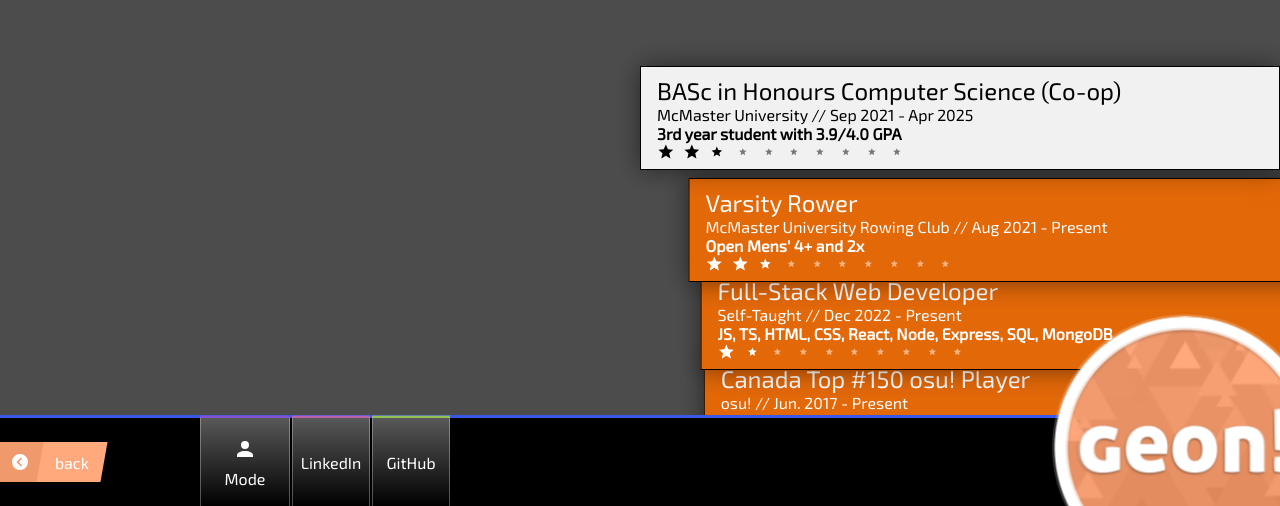
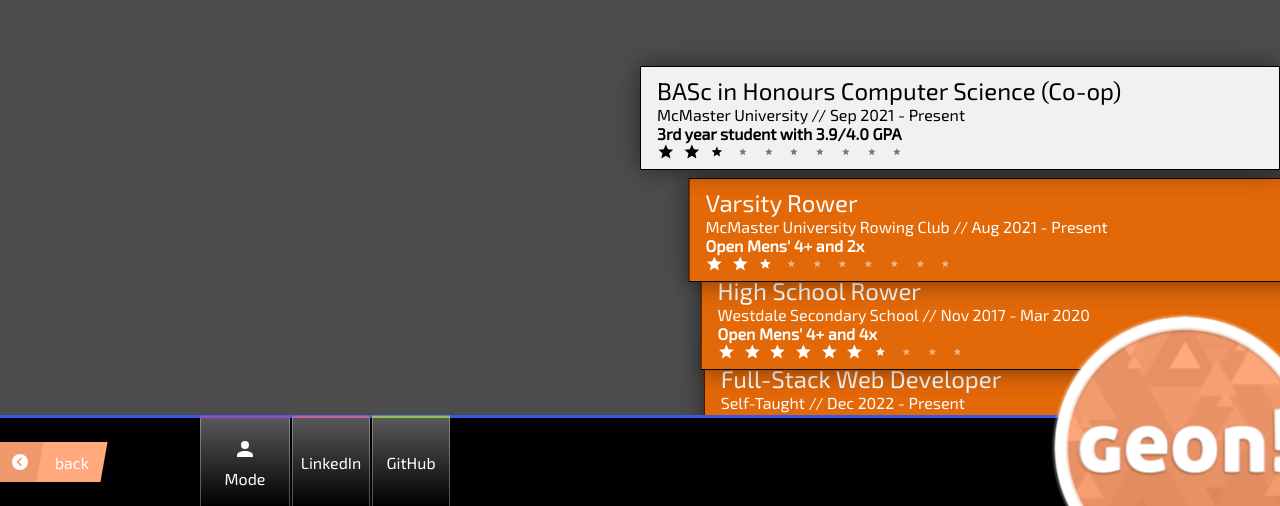
Before and after one commit to geon-youn/geon-youn.github.io, a React (Vite) app: page /#/play in a window 1280 px wide. Shown: the part 294-800 px from the top of the page. Built offline with nearby package versions, Linux system fonts and the light colour scheme; a web font is replaced by a local one.

Commit message:
add high school rowing

```diff
--- a/src/common/modes.js
+++ b/src/common/modes.js
@@ -40,7 +40,7 @@ const about = [
     song(
         'BASc in Honours Computer Science (Co-op)',
         'McMaster University',
-        'Sep 2021 - Apr 2025',
+        'Sep 2021 - Present',
         '3rd year student with 3.9/4.0 GPA',
         getDay('9/1/2021')
     ),
@@ -50,6 +50,13 @@ const about = [
         'Aug 2021 - Present',
         "Open Mens' 4+ and 2x",
         getDay('8/20/2021')
+    ),
+    song(
+        'High School Rower',
+        'Westdale Secondary School',
+        'Nov 2017 - Mar 2020',
+        "Open Mens' 4+ and 4x",
+        getDay('11/1/2017')
     ),
     song(
         'Full-Stack Web Developer',
```
